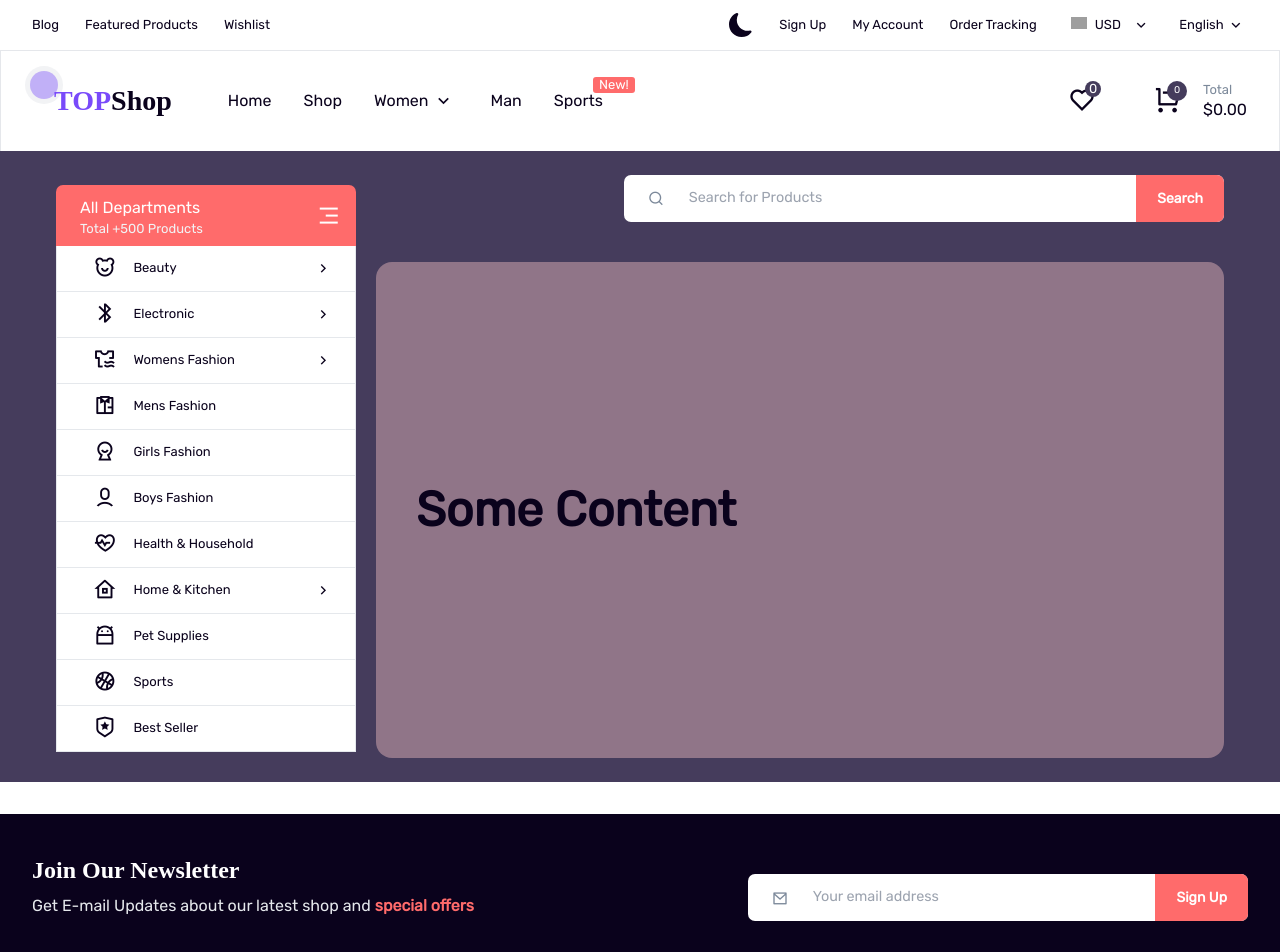
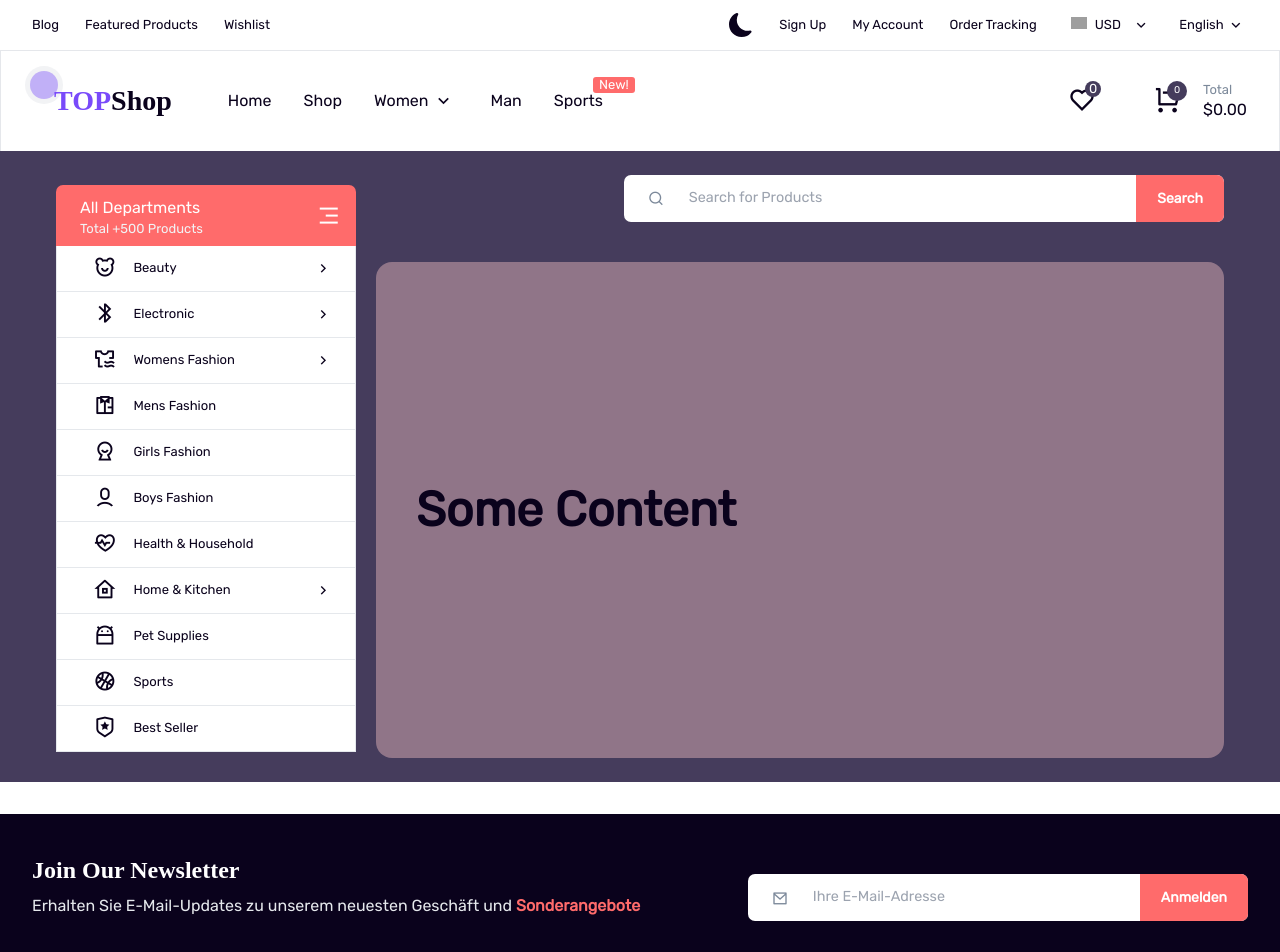
Before and after one commit to sdy2000/top-shop, a React (Vite) app: page / in a window 1280 px wide. Shown: the top 952 px of the page. Built offline with nearby package versions, Linux system fonts and the light colour scheme; grey boxes are pictures that could not be loaded.

Commit message:
Udpate top-footer and Create footer-diff-language data

```diff
--- /dev/null
+++ b/src/features/layouts/home-layout/data/footer-diff-language.js
@@ -0,0 +1,59 @@
+const footerDiffLanguage = [
+  {
+    lan: "EN",
+    dir: "ltr",
+    data: {
+      title: "Join Our Newsletter",
+      text: "Erhalten Sie E-Mail-Updates zu unserem neuesten Geschäft und",
+      special_text: "Sonderangebote",
+      placeholder: "Ihre E-Mail-Adresse",
+      sing_up: "Anmelden",
+    },
+  },
+  {
+    lan: "DE",
+    dir: "ltr",
+    data: {
+      title: "Unserem Newsletter beitreten",
+      text: "Erhalten Sie E-Mail-Updates zu unserem neuesten Geschäft und",
+      special_text: "Sonderangebote",
+      placeholder: "Ihre E-Mail-Adresse",
+      sing_up: "Anmelden",
+    },
+  },
+  {
+    lan: "HI",
+    dir: "ltr",
+    data: {
+      title: "हमारे न्यूज़लेटर से जुड़ें",
+      text: "हमारे नवीनतम दुकान और के बारे में ईमेल अपडेट प्राप्त करें",
+      special_text: "विशेष पेशकशें",
+      placeholder: "आपका ईमेल पता",
+      sing_up: "साइन अप करें",
+    },
+  },
+  {
+    lan: "TR",
+    dir: "ltr",
+    data: {
+      title: "Bültenimize Katılın",
+      text: "En yeni mağazamız hakkında e-posta güncellemeleri alın",
+      special_text: "özel teklifler",
+      placeholder: "E-posta adresiniz",
+      sing_up: "Üye Ol",
+    },
+  },
+  {
+    lan: "FA",
+    dir: "rtl",
+    data: {
+      title: "عضویت در خبرنامه ما",
+      text: "بروزرسانی های ایمیلی در مورد آخرین فروشگاه ما و",
+      special_text: "پیشنهادات ویژه",
+      placeholder: "آدرس ایمیل شما",
+      sing_up: "ثبت نام",
+    },
+  },
+];
+
+export default footerDiffLanguage;
--- a/src/features/layouts/home-layout/data/index.js
+++ b/src/features/layouts/home-layout/data/index.js
@@ -1,3 +1,5 @@
 export { default as headerNavbar } from "./header-navbar";
 export { default as navbarBrands } from "./navbar-brands";
+
 export { default as headerDiffLanguage } from "./header-diff-language";
+export { default as footerDiffLanguage } from "./footer-diff-language";
--- a/src/features/layouts/home-layout/top-footer.jsx
+++ b/src/features/layouts/home-layout/top-footer.jsx
@@ -1,22 +1,36 @@
+import { useSelector } from "react-redux";
+import { footerDiffLanguage } from "./data";
+
 const TopFooter = () => {
-  return <div>
+  const currentLanguage = useSelector((store) => store.language);
+  const { data } = footerDiffLanguage.find(
+    (data) => data.lan === currentLanguage.symbol
+  );
+
+  return (
+    <div>
       <div className="newsletter">
         <div className="container">
           <div className="wrapper">
             <div className="box">
               <div className="content">
-              <h3>Join Our Newsletter</h3>
-              <p>Get E-mail Updates about our latest shop and <strong>special offers</strong></p>
+                <h3>{data.title}</h3>
+                <p>
+                  {data.text} <strong>{data.special_text}</strong>
+                </p>
               </div>
               <form action="" className="search">
-              <span className="icon-large"><i className="ri-mail-line"></i></span>
-              <input type="email" placeholder="Your email address" required />
-                <button type="submit">Sign Up</button>
+                <span className="icon-large">
+                  <i className="ri-mail-line"></i>
+                </span>
+                <input type="email" placeholder={data.placeholder} required />
+                <button type="submit">{data.sing_up}</button>
               </form>
             </div>
           </div>
         </div>
       </div>
-  </div>;
+    </div>
+  );
 };
 export default TopFooter;
```
Also changed, not shown: 1 other file (tests, documents, lock files or other folders). Lines whose indentation alone changed are shown as unchanged.
